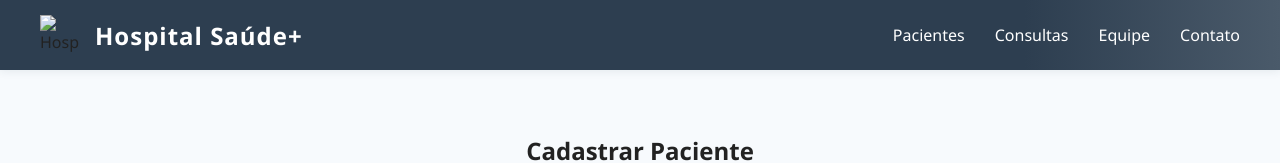
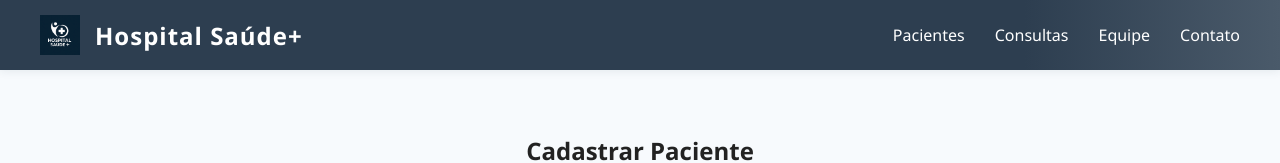
Before and after one commit to Gianluca-S-Oliveira/Helpets-Projeto-Deploy, a plain HTML site: page index.html in a window 1280 px wide. Shown: the top 163 px of the page. Drawn offline with Linux system fonts and the light colour scheme.

Commit message:
feat: add logo

```diff
--- a/index.html
+++ b/index.html
@@ -8,7 +8,7 @@
 <body>
   <nav class="navbar">
     <div class="navbar-logo">
-      <img src="hospital-logo.png" alt="Hospital Logo">
+      <img src="./img/logo.png" alt="Hospital Logo">
       <span>Hospital Saúde+</span>
     </div>
     <ul class="navbar-menu">
```
Also changed, not shown: img/logo.png (added).
